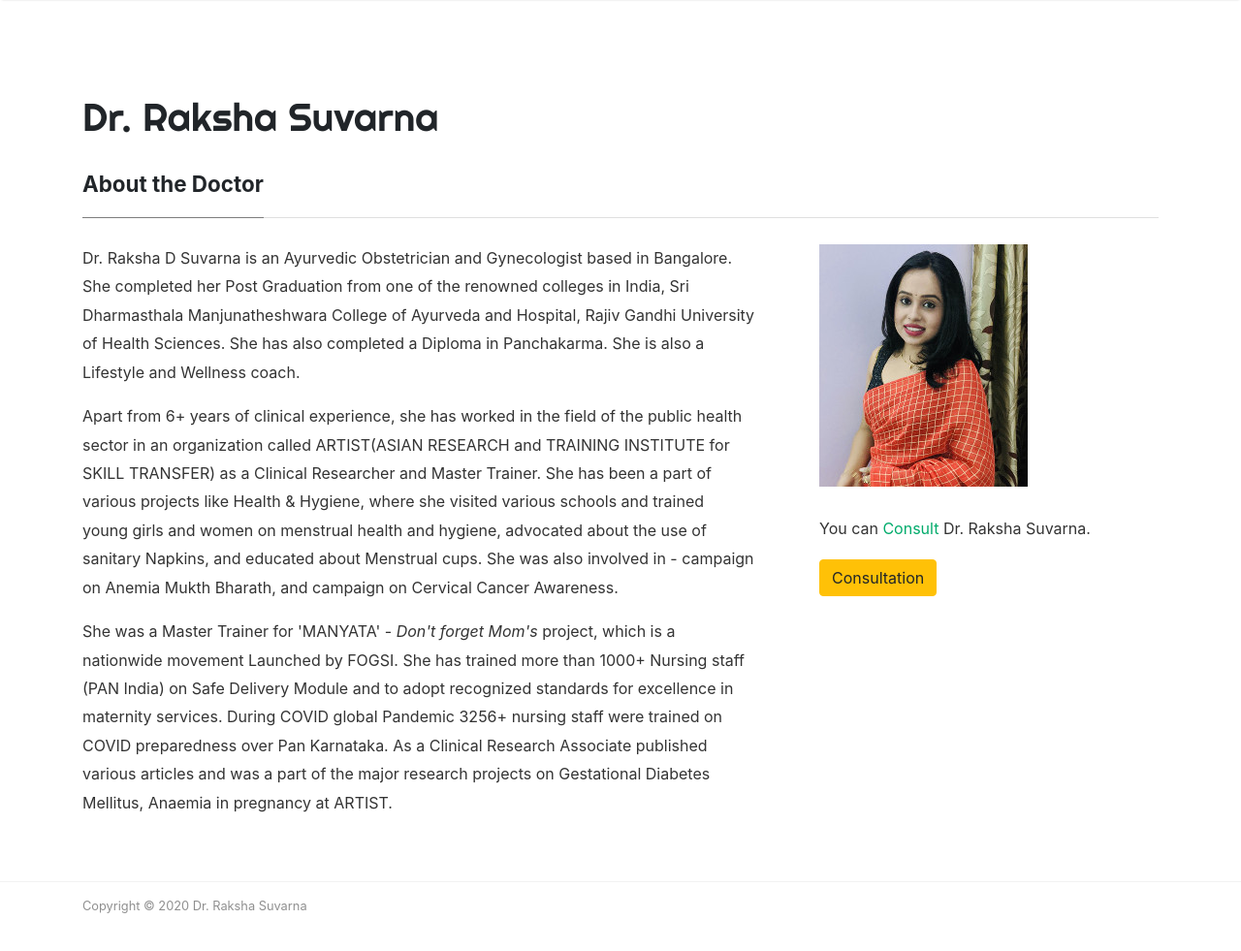
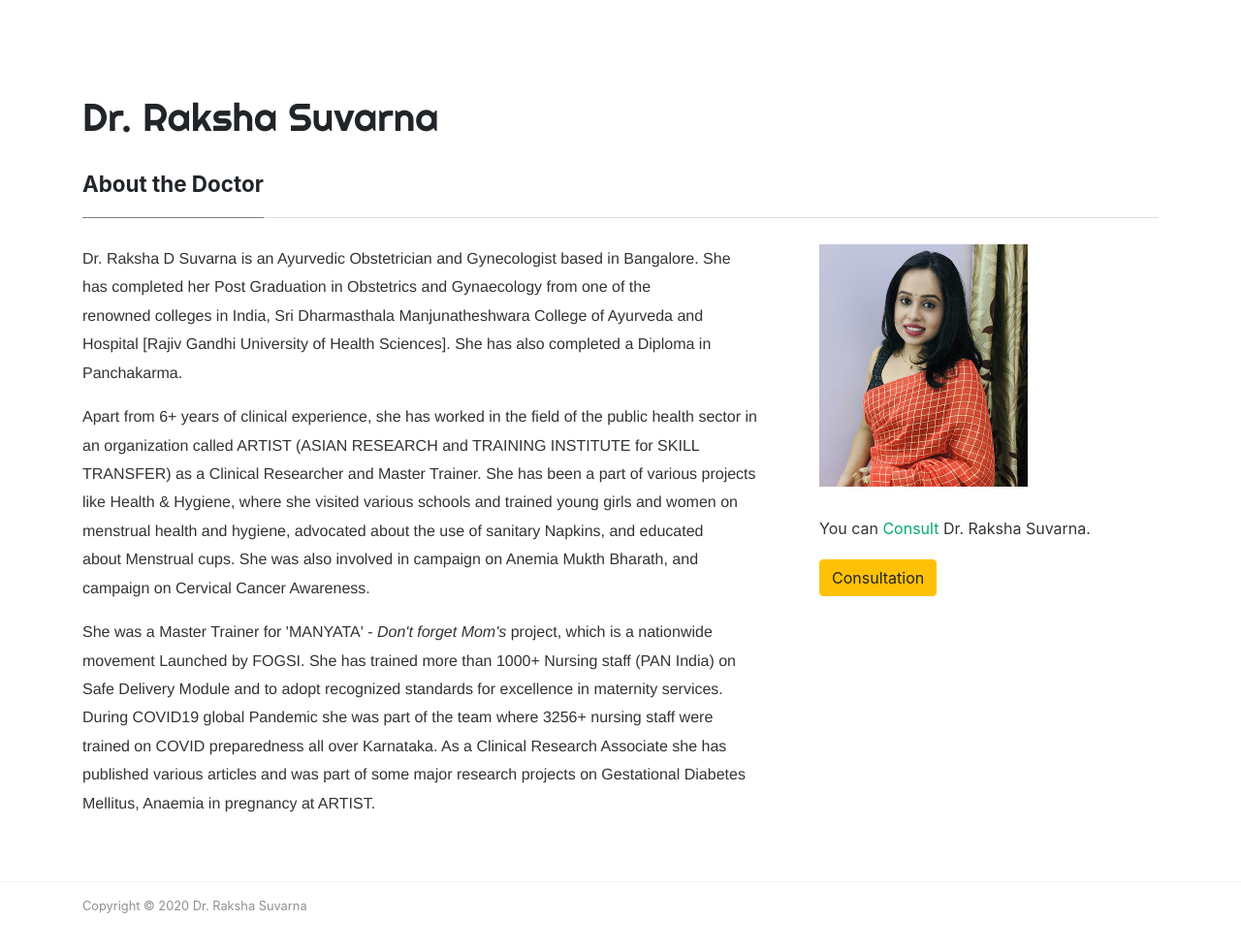
Before and after one commit to ayurdoc/ayurdoc.github.io, a Jekyll site: the page built from _pages/about.md, in a window 1280 px wide and 1018 px high. Shown: the top 981 px of the window at 97% size. Built offline with Jekyll 4.4.1, drawn with Linux system fonts in a browser that asks for light colours; nearby versions of some CDN libraries.

Commit message:
add base image

```diff
--- a/_pages/about.md
+++ b/_pages/about.md
@@ -6,11 +6,10 @@ comments: false
 ---
 
 <div class="row justify-content-between">
-<div class="col-md-8 pr-5">
+<div class="col-md-8 pr-5" style="font-family:'Helvetica Neue', Times New Roman, Arial, sans-serif;">
 
-<p>Dr. Raksha D Suvarna is an Ayurvedic Obstetrician and Gynecologist based in Bangalore. She completed her Post Graduation from one of the renowned colleges in India, Sri Dharmasthala Manjunatheshwara College of Ayurveda and Hospital, Rajiv Gandhi University of Health Sciences. She has also completed a Diploma in Panchakarma. She is also a Lifestyle and Wellness coach.</p>
-<p>Apart from 6+ years of clinical experience, she has worked in the field of the public health sector in an organization called ARTIST(ASIAN RESEARCH and TRAINING INSTITUTE for SKILL TRANSFER) as a Clinical Researcher and Master Trainer. She has been a part of various projects like Health & Hygiene, where she visited various schools and trained young girls and women on menstrual health and hygiene, advocated about the use of sanitary Napkins, and educated about Menstrual cups. She was also involved in - campaign on Anemia Mukth Bharath, and campaign on Cervical Cancer Awareness.</p><p>She was a Master Trainer for 'MANYATA' - <i>Don't forget Mom's</i> project, which is a nationwide movement Launched by FOGSI. She has trained more than 1000+ Nursing staff (PAN India) on Safe Delivery Module and to adopt recognized standards for excellence in maternity services. During COVID global Pandemic 3256+ nursing staff were trained on COVID preparedness over Pan Karnataka.
-As a Clinical Research Associate published various articles and was a part of the major research projects on Gestational Diabetes Mellitus, Anaemia in pregnancy at ARTIST.</p>
+<p >Dr. Raksha D Suvarna is an Ayurvedic Obstetrician and Gynecologist based in Bangalore. She has completed her Post Graduation in Obstetrics and Gynaecology from one of the renowned colleges in India, Sri Dharmasthala Manjunatheshwara College of Ayurveda and Hospital [Rajiv Gandhi University of Health Sciences]. She has also completed a Diploma in Panchakarma. </p>
+<p>Apart from 6+ years of clinical experience, she has worked in the field of the public health sector in an organization called ARTIST (ASIAN RESEARCH and TRAINING INSTITUTE for SKILL TRANSFER) as a Clinical Researcher and Master Trainer. She has been a part of various projects like Health & Hygiene, where she visited various schools and trained young girls and women on menstrual health and hygiene, advocated about the use of sanitary Napkins, and educated about Menstrual cups. She was also involved in campaign on Anemia Mukth Bharath, and campaign on Cervical Cancer Awareness.</p><p>She was a Master Trainer for 'MANYATA' - <i>Don't forget Mom's</i> project, which is a nationwide movement Launched by FOGSI. She has trained more than 1000+ Nursing staff (PAN India) on Safe Delivery Module and to adopt recognized standards for excellence in maternity services. During COVID19 global Pandemic she was part of the team where 3256+ nursing staff were trained on COVID preparedness all over Karnataka. As a Clinical Research Associate she has published various articles and was part of some major research projects on Gestational Diabetes Mellitus, Anaemia in pregnancy at ARTIST.</p>
 
 </div>
 
```
Also changed, not shown: assets/images/jumbotron.jpg (added).
